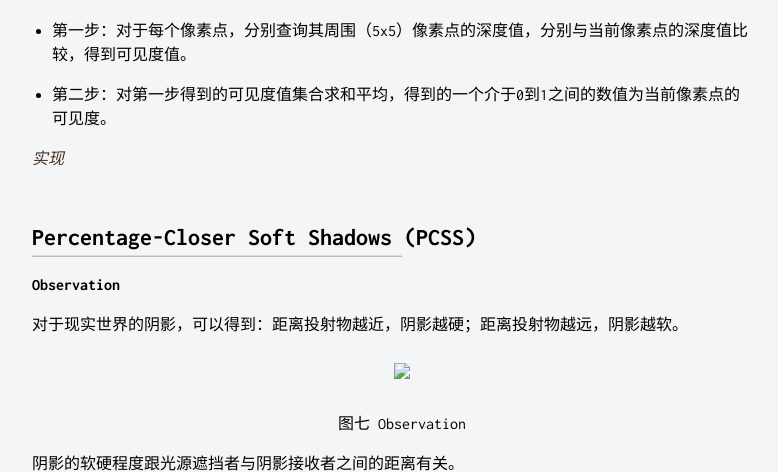
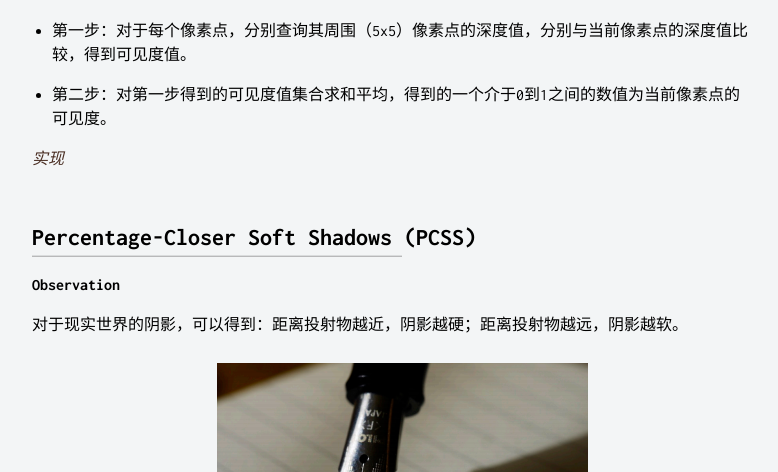
Before and after one commit to chaguake/chaguake.github.io, a Jekyll site: the page built from _posts/2022-04-18-Real Time High Quality Rendering - Shadows.md, in a window 1280 px wide. Shown: the part 3770-4242 px from the top of the page, without its empty margins (238-1016 px from the left). Built offline with Jekyll 4.4.1, drawn with Linux system fonts in a browser that asks for light colours; grey boxes are pictures that could not be loaded.

Commit message:
add image

```diff
--- a/_posts/2022-04-18-Real Time High Quality Rendering - Shadows.md
+++ b/_posts/2022-04-18-Real Time High Quality Rendering - Shadows.md
@@ -97,14 +97,14 @@
 对于现实世界的阴影，可以得到：距离投射物越近，阴影越硬；距离投射物越远，阴影越软。
 
 <div align=center>
-<img src="/images/Observation.png"/>
+<img src="/enclosures/Observation.png"/>
 <p>图七 Observation</p>
 </div>
 
 阴影的软硬程度跟光源遮挡者与阴影接收者之间的距离有关。
 
 <div align=center>
-<img src="https://img2020.cnblogs.com/blog/1409576/202108/1409576-20210822014231685-63102615.png"/>
+<img src="/enclosures/PCSS.png"/>
 <p>图八 From Reference [5]</p>
 </div>
 
@@ -167,7 +167,7 @@
 $z_{unocc}$与$z_{occ}$是未知的，VSSM算法中，假设所有不在阴影中的像素点深度值都等于当前像素点的深度值。
 
 <div align=center>
-<img src="https://img2020.cnblogs.com/blog/1409576/202108/1409576-20210825182045592-700679707.png"/>
+<img src="/enclosures/VSSM.png"/>
 <p>图九 VSSM</p>
 </div>
 
```
Also changed, not shown: enclosures/Observation.png (renamed from _posts/images/Observation.png), enclosures/PCSS.png (added), enclosures/VSSM.png (added).
